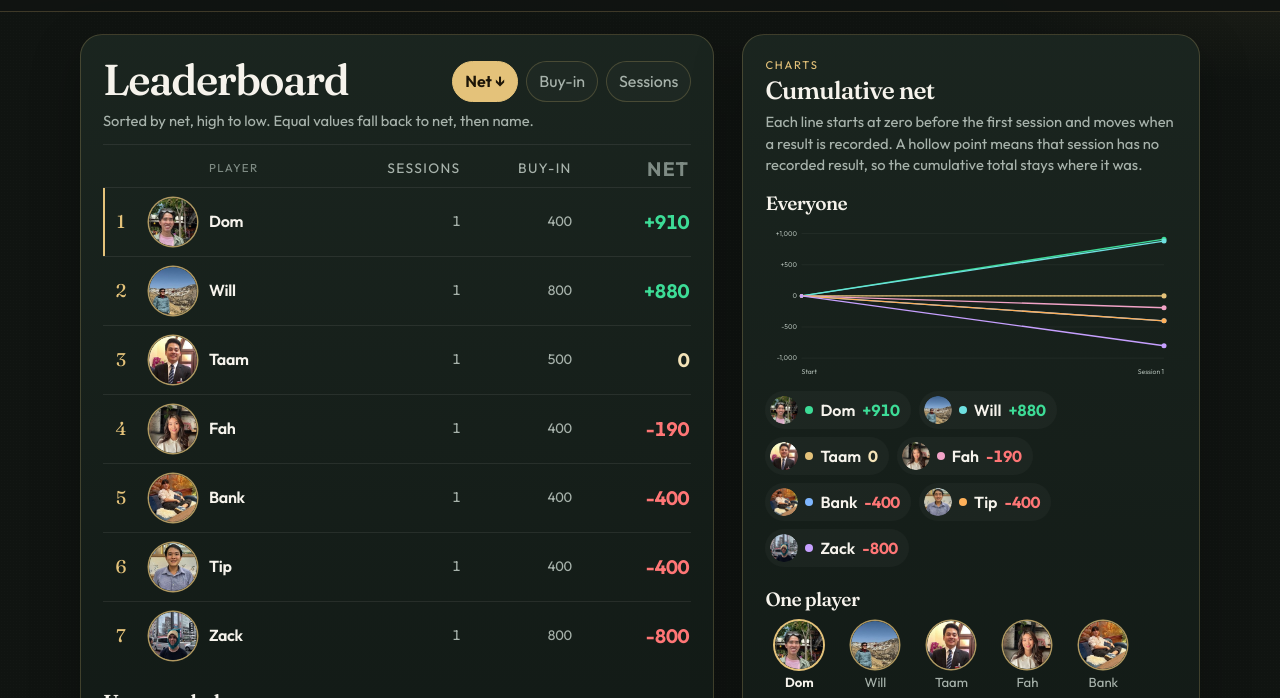
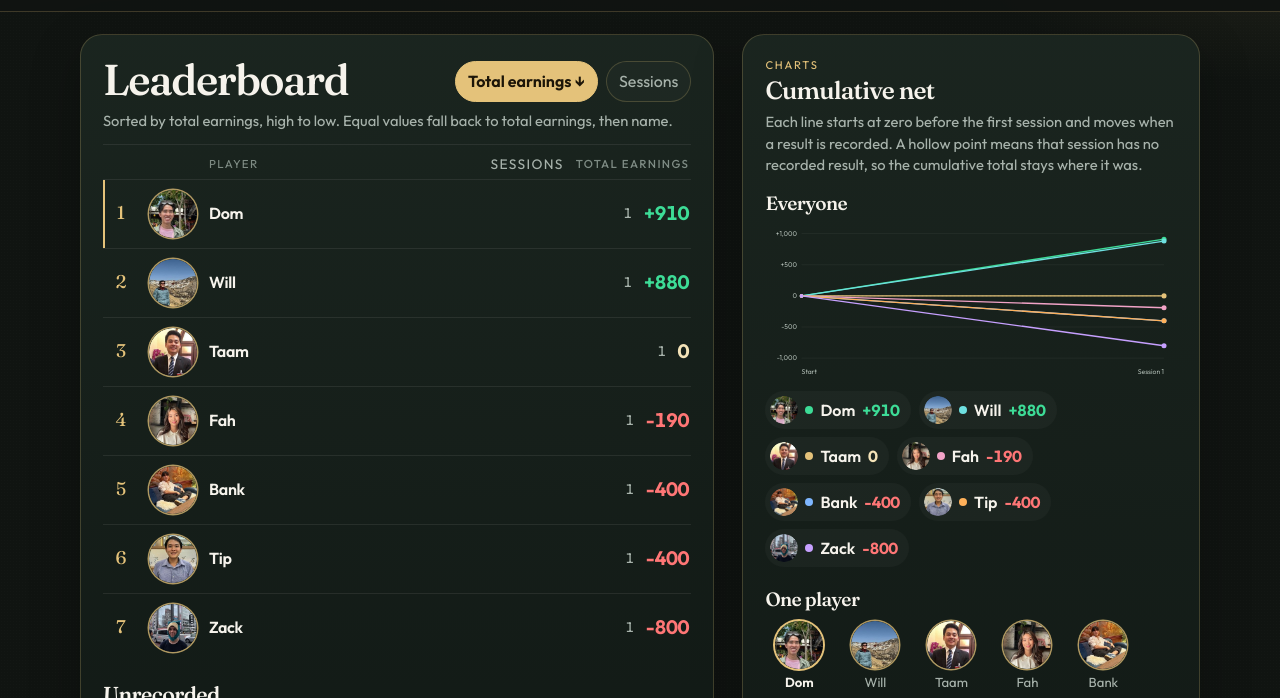
Before and after one commit to tarmo168/fazpoke, a plain HTML site: page index.html in a window 1280 px wide. Shown: the part 64-762 px from the top of the page. Drawn offline with Linux system fonts and the light colour scheme.

Commit message:
Show total earnings and sessions on the leaderboard. (#4)
Drop buy-in from the board and its sort. Total earnings is the same signed net total, and the ledger still lists buy-in.

Co-authored-by: Cursor Agent <cursoragent@cursor.com>
Co-authored-by: tarmo168 <tarmo168@users.noreply.github.com>

```diff
--- a/css/styles.css
+++ b/css/styles.css
@@ -322,13 +322,20 @@ h3 { font-size: 1.2rem; margin-top: 18px; }
   letter-spacing: -0.02em;
 }
 
-.row-meta, .col-sessions, .col-buyin { color: var(--muted); font-size: 0.86rem; }
-.col-sessions, .col-buyin, .row-head .col-sessions, .row-head .col-buyin { display: none; }
+.row-meta, .col-sessions { color: var(--muted); font-size: 0.86rem; }
+.col-sessions, .row-head .col-sessions { display: none; }
 
 .col-net {
   font-size: 1.22rem;
   font-weight: 680;
   text-align: right;
+  white-space: nowrap;
+}
+
+.row-head .col-net {
+  font-size: 0.72rem;
+  font-weight: 500;
+  letter-spacing: 0.12em;
 }
 
 .avatar {
@@ -658,12 +665,12 @@ tfoot th, tfoot td {
   .summary > div:last-child { box-shadow: none; }
 
   .row, .row-head {
-    grid-template-columns: 2rem 48px minmax(0, 1.4fr) 5.2rem 6.2rem 6.6rem;
+    grid-template-columns: 2rem 48px minmax(0, 1.4fr) 5.2rem max-content;
   }
 
   .row.quiet { grid-template-columns: 2rem 48px minmax(0, 1fr) auto; }
   .row-head { display: grid; }
-  .col-sessions, .col-buyin, .row-head .col-sessions, .row-head .col-buyin { display: block; text-align: right; }
+  .col-sessions, .row-head .col-sessions { display: block; text-align: right; }
   .row-meta { display: none; }
   .panel { padding: 22px 22px 18px; }
 }
--- a/js/main.js
+++ b/js/main.js
@@ -16,8 +16,7 @@ const state = {
 };
 
 const SORTS = [
-  { key: "net", label: "Net" },
-  { key: "buyIn", label: "Buy-in" },
+  { key: "net", label: "Total earnings" },
   { key: "sessionsPlayed", label: "Sessions" },
 ];
 
@@ -80,34 +79,30 @@ function summary(model) {
 
 function board(model) {
   const ranked = sortStandings(model.standings, state.sortKey, state.sortDir);
-  const sortLabel = SORTS.find((item) => item.key === state.sortKey)?.label || "Net";
+  const sortLabel = SORTS.find((item) => item.key === state.sortKey)?.label || "Total earnings";
   const direction = state.sortDir === "desc" ? "high to low" : "low to high";
+  const sessionsLabel = (count) => (count === 1 ? "1 session" : `${count} sessions`);
 
   const head = el("div", { class: "row row-head", "aria-hidden": "true" }, [
     el("span"),
     el("span"),
     el("span", { text: "Player" }),
     el("span", { class: "col-sessions", text: "Sessions" }),
-    el("span", { class: "col-buyin", text: "Buy-in" }),
-    el("span", { class: "col-net", text: "Net" }),
+    el("span", { class: "col-net", text: "Total earnings" }),
   ]);
 
   const rows = ranked.map((player, index) => el("a", {
     class: `row${index === 0 ? " lead" : ""}`,
     href: `#/player/${player.id}`,
-    "aria-label": `${index + 1}. ${player.name}. ${player.sessionsPlayed} ${player.sessionsPlayed === 1 ? "session" : "sessions"}. Buy-in ${formatAmount(player.buyIn)}. Net ${formatSigned(player.net)}.`,
+    "aria-label": `${index + 1}. ${player.name}. ${sessionsLabel(player.sessionsPlayed)}. Total earnings ${formatSigned(player.net)}.`,
   }, [
     el("span", { class: "rank num", text: String(index + 1) }),
     avatar(player),
     el("span", { class: "who" }, [
       el("span", { class: "name", text: player.name }),
-      el("span", {
-        class: "row-meta",
-        text: `${player.sessionsPlayed === 1 ? "1 session" : `${player.sessionsPlayed} sessions`} · buy-in ${formatAmount(player.buyIn)}`,
-      }),
+      el("span", { class: "row-meta", text: sessionsLabel(player.sessionsPlayed) }),
     ]),
     el("span", { class: "col-sessions num", text: String(player.sessionsPlayed) }),
-    el("span", { class: "col-buyin num", text: formatAmount(player.buyIn) }),
     el("span", { class: `col-net num ${signedClass(player.net)}`, text: formatSigned(player.net) }),
   ]));
 
@@ -145,7 +140,7 @@ function board(model) {
     ]),
     el("p", {
       class: "note",
-      text: `Sorted by ${sortLabel.toLowerCase()}, ${direction}. Equal values fall back to net, then name.`,
+      text: `Sorted by ${sortLabel.toLowerCase()}, ${direction}. Equal values fall back to total earnings, then name.`,
     }),
     ranked.length
       ? el("div", { class: "rows" }, [head, ...rows])
```
Also changed, not shown: tests/ledger.test.mjs (+38 -16 lines), 1 other file.
